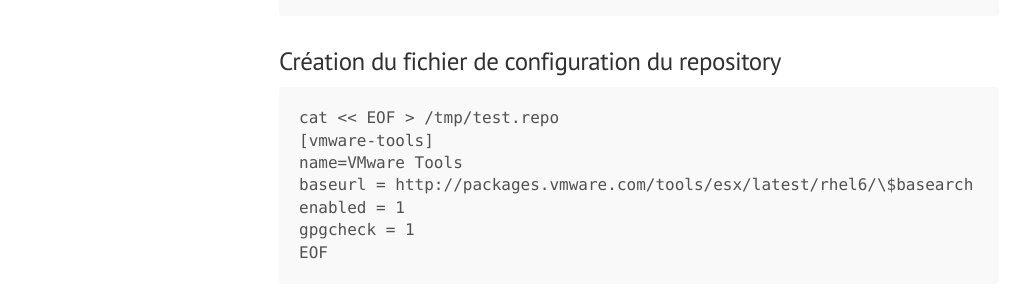
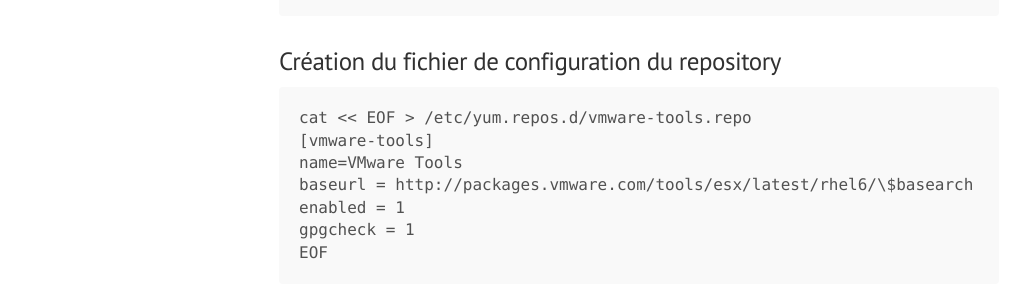
Before and after one commit to equelin/equelin.github.io, a Jekyll site: the page built from _posts/2015-07-23-CentOS-RHEL-6-VMware-Tools-Installation.md, in a window 1280 px wide. Shown: the part 907-1207 px from the top of the page, without its empty margins (1-1028 px from the left). Built offline with Jekyll 4.4.1, drawn with Linux system fonts in a browser that asks for light colours; nearby versions of some CDN libraries; Markdown is read by kramdown in place of the engine named in the settings; comment, search, counter and statistics services are not loaded.

Commit message:
Corrections

````diff
--- a/_posts/2015-07-23-CentOS-RHEL-6-VMware-Tools-Installation.md
+++ b/_posts/2015-07-23-CentOS-RHEL-6-VMware-Tools-Installation.md
@@ -23,7 +23,7 @@
 ### Création du fichier de configuration du repository
 
 ```
-cat << EOF > /tmp/test.repo
+cat << EOF > /etc/yum.repos.d/vmware-tools.repo
 [vmware-tools]
 name=VMware Tools
 baseurl = http://packages.vmware.com/tools/esx/latest/rhel6/\$basearch
````
